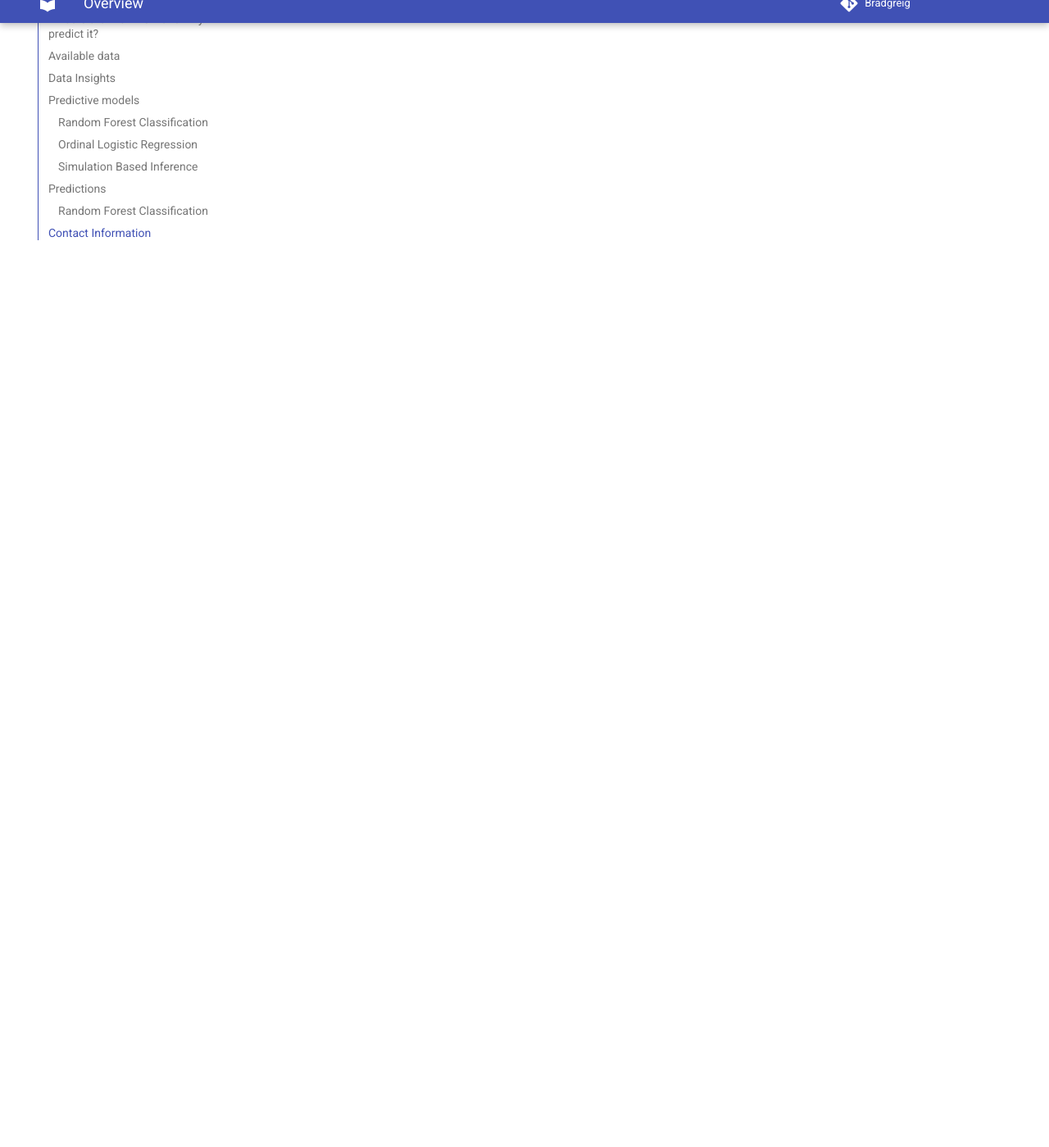
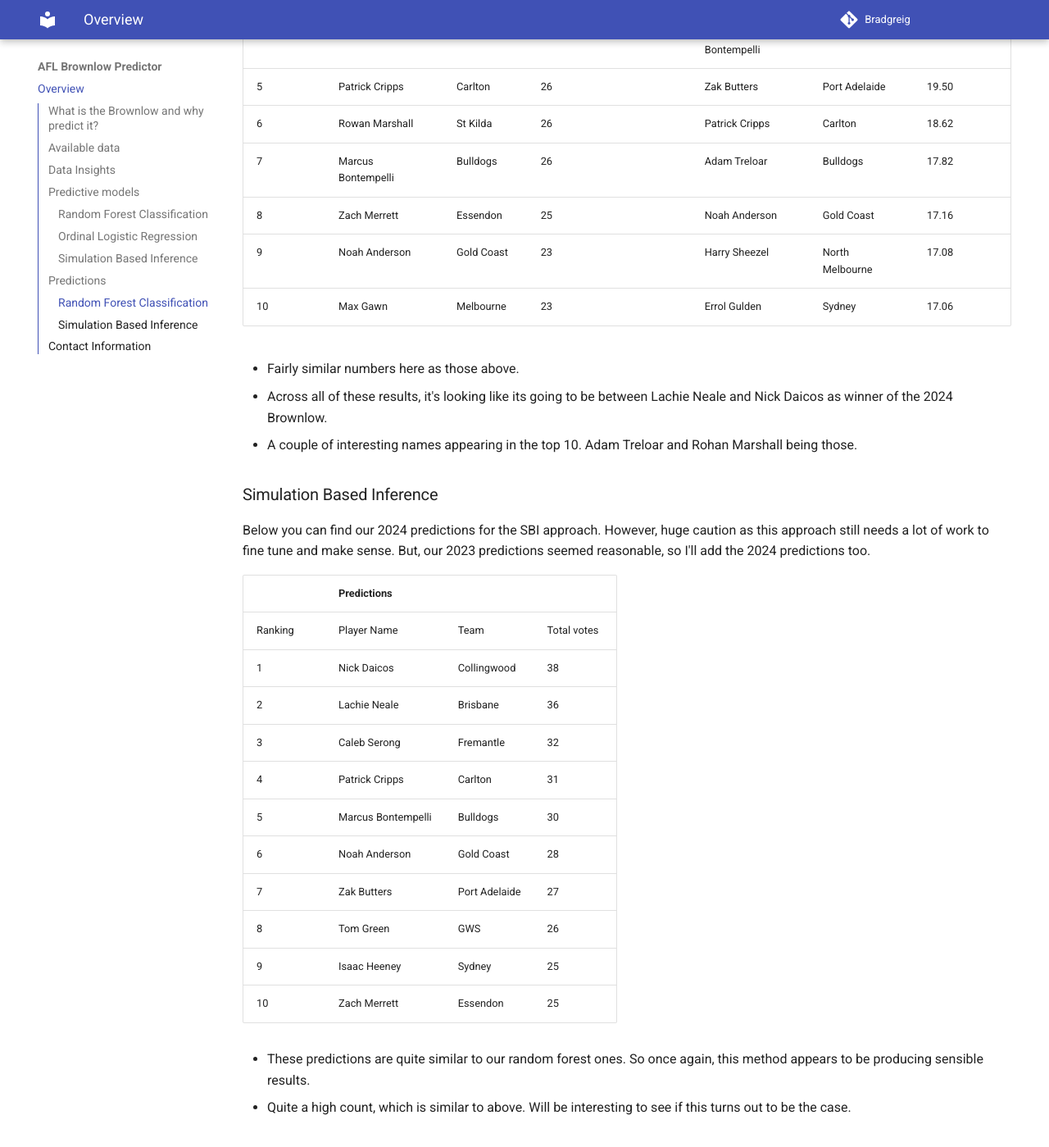
Before and after one commit to BradGreig/brownlow-predictor, an MkDocs documentation site: the page built from docs/index.md, in a window 1280 px wide and 1400 px high, scrolled down 7748 px. Shown: the whole window at 82% size. Built offline with MkDocs 1.6.1 and Material for MkDocs 9.7.7, drawn with Linux system fonts in a browser that asks for light colours; some of the changed text lies outside the part shown.

Commit message:
Add predictions for the SBI approach

```diff
--- a/docs/index.md
+++ b/docs/index.md
@@ -136,6 +136,23 @@
 
 The method I'll employ here is Simulation Based Inference. However, more than this we are actually performing marginal neural ratio estimation (MNRE) to obtain the posterior (the probability that a particular player obtains a vote given their performance). Basically, we use machine learning to train a model to estimate the likelihood to evidence ratio given all the available historical statistical data. Then, once we have this, we simply pass in a players statistics, and we return the posterior, which is a posterior distribution describing how likely it is at obtaining zero, 1, 2 or 3 Brownlow votes.
 
+Below is a first attempt at getting SBI to predict the 2023 Brownlow medal. I'm not fully confident this is working properly, with a few additional things needing to be added. However, the predictions seem sensible, so I'll put them here for now. There is a chance that these will change though.
+
+|  | Predictions |  |  |
+| -------- | ------- | -------- | ------- |
+| Ranking | Player Name | Team | Total votes |
+| 1 | Christian Petracca | Melbourne | 35 |
+| 2 | Caleb Serong | Fremantle | 34 |
+| 3 | Nick Daicos | Collingwood | 28 |
+| 4 | Tim Taranto | Richmond | 27 |
+| 5 | Lachie Neale | Brisbane | 27 |
+| 6 | Marcus Bontempelli | Bulldogs | 27 |
+| 7 | Jordan Dawson | Adelaide | 26 |
+| 8 | Zak Butters | Port Adelaide | 25 |
+| 9 | Rory Laird | Adelaidet | 24 |
+| 10 | Errol Gulden | Sydney | 24 |
+
+- Again, this seems reasonable given that our predicted top 10 includes 7 of the final top 10. Although in a slightly different order.
 
 ## Predictions
 
@@ -182,6 +199,27 @@
 - A couple of interesting names appearing in the top 10. Adam Treloar and Rohan Marshall being those.
 
 
+### Simulation Based Inference
+
+Below you can find our 2024 predictions for the SBI approach. However, huge caution as this approach still needs a lot of work to fine tune and make sense. But, our 2023 predictions seemed reasonable, so I'll add the 2024 predictions too.
+
+|  | Predictions |  |  |
+| -------- | ------- | -------- | ------- |
+| Ranking | Player Name | Team | Total votes |
+| 1 | Nick Daicos | Collingwood | 38 |
+| 2 | Lachie Neale | Brisbane | 36 |
+| 3 | Caleb Serong | Fremantle | 32 |
+| 4 | Patrick Cripps | Carlton | 31 |
+| 5 | Marcus Bontempelli | Bulldogs | 30 |
+| 6 | Noah Anderson | Gold Coast | 28 |
+| 7 | Zak Butters | Port Adelaide | 27 |
+| 8 | Tom Green | GWS | 26 |
+| 9 | Isaac Heeney | Sydney | 25 |
+| 10 | Zach Merrett | Essendon | 25 |
+
+- These predictions are quite similar to our random forest ones. So once again, this method appears to be producing sensible results.
+- Quite a high count, which is similar to above. Will be interesting to see if this turns out to be the case.
+
 ## Contact Information
 
 For any questions please contact [Brad Greig](mailto:brad.s.greig@gmail.com).
```
